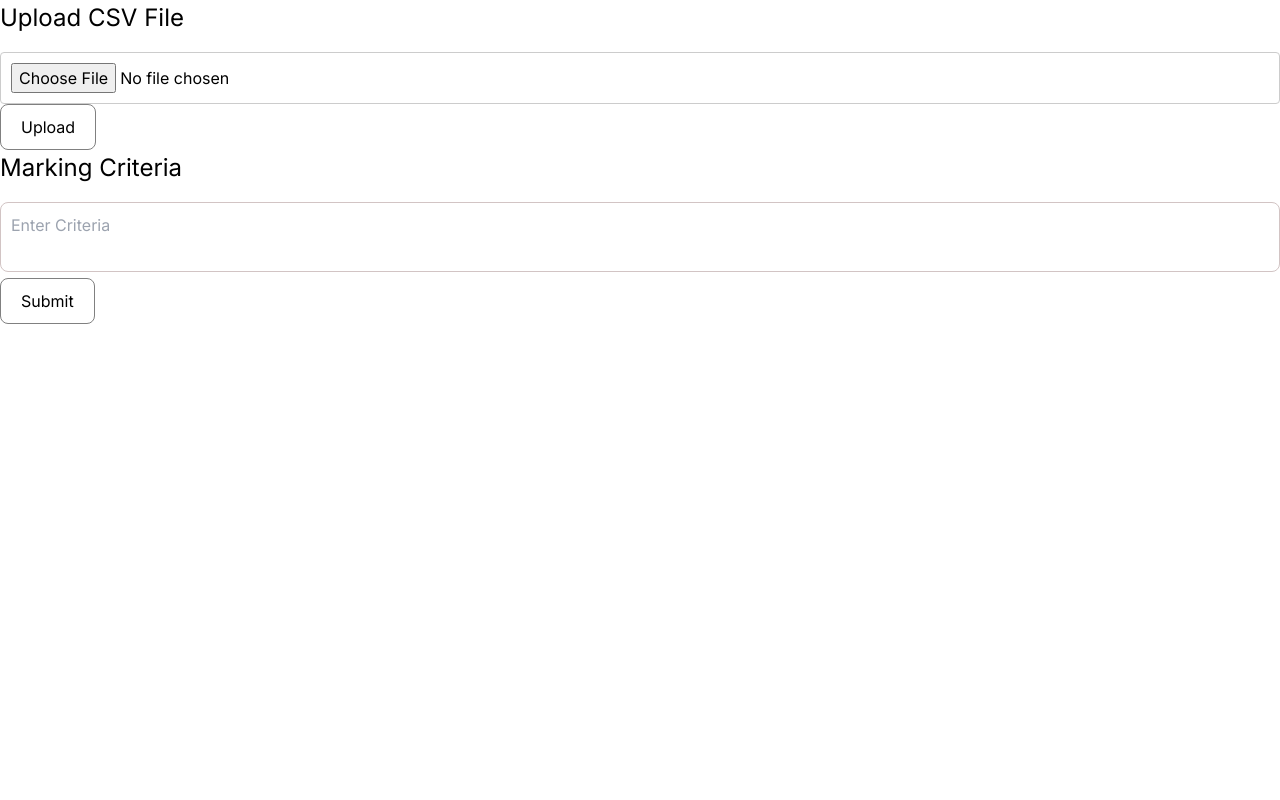
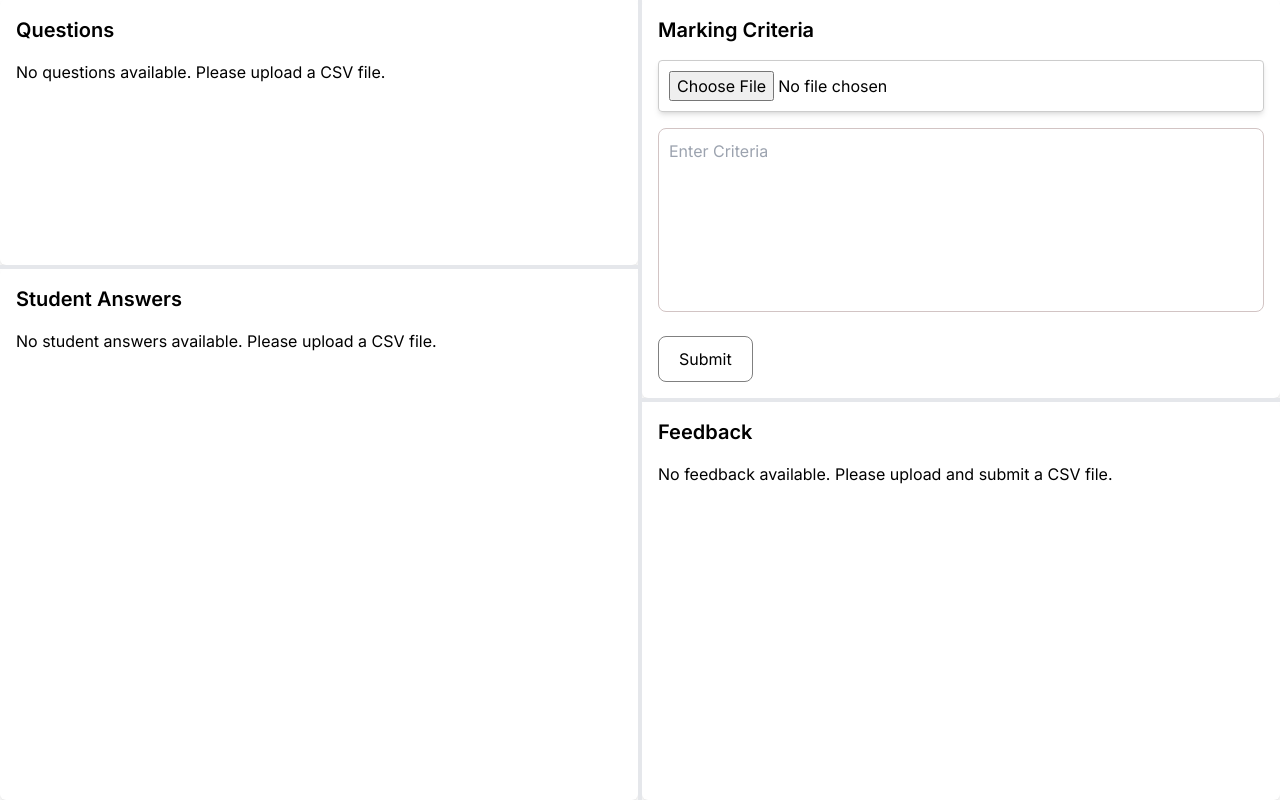
Before and after one commit to thecreatorclub/PathwayForExceptionalLearner_project1, a Next.js app: page /admin/UploadCSV in a window 1280 px wide. Built offline with nearby package versions, Linux system fonts and the light colour scheme.

Commit message:
Added the Ui, improved the output from CSV file and feedback

```diff
--- a/package.json
+++ b/package.json
@@ -18,13 +18,16 @@
     "@radix-ui/react-icons": "^1.3.0",
     "@radix-ui/react-popover": "^1.1.2",
     "@radix-ui/react-slot": "^1.1.0",
+    "@types/dompurify": "^3.2.0",
     "@vercel/postgres": "^0.10.0",
     "chroma-js": "^3.1.2",
     "class-variance-authority": "^0.7.0",
+    "dompurify": "^3.2.0",
     "dotenv": "^16.4.5",
     "lucide-react": "^0.446.0",
     "next": "^14.2.15",
     "next-themes": "^0.3.0",
+    "papaparse": "^5.4.1",
     "react": "^18.3.1",
     "react-dom": "^18.3.1",
     "react-draggable": "^4.4.6",
@@ -42,6 +45,7 @@
   "devDependencies": {
     "@types/chroma-js": "^2.4.4",
     "@types/node": "^22.7.4",
+    "@types/papaparse": "^5.3.15",
     "@types/react": "^18",
     "@types/react-dom": "^18",
     "@types/react-mentions": "^4.4.0",
--- a/src/app/admin/UploadCSV/page.tsx
+++ b/src/app/admin/UploadCSV/page.tsx
@@ -1,11 +1,23 @@
 "use client";
 
 import React, { useState } from "react";
+import Papa from "papaparse";
+import "/src/app/globals.css";
+import { Panel, PanelGroup, PanelResizeHandle } from "react-resizable-panels";
+
+interface Student {
+  studentID: number;
+  question: string;
+  response: string;
+  feedback?: string;
+}
 
 const UploadCSV = () => {
   const [file, setFile] = useState<File | null>(null);
-  const [line, setLine] = useState("");
   const [criteria, setCriteria] = useState("");
+  const [students, setStudents] = useState<Student[]>([]);
+  const [criteriaSubmitted, setCriteriaSubmitted] = useState(false);
+  const [loading, setLoading] = useState(false); // New state
 
   const handleFileChange = (event: React.ChangeEvent<HTMLInputElement>) => {
     if (event.target.files) {
@@ -14,63 +26,199 @@ const UploadCSV = () => {
   };
 
   const handleSubmit = async () => {
+    setLoading(true);
+    if (file) {
+      const reader = new FileReader();
+      reader.readAsText(file);
+      reader.onload = async (e) => {
+        const text = e.target?.result as string;
+
         try {
-      console.log(criteria, line);
+          console.log(criteria, text);
           const response = await fetch("/api/CSV", {
             method: "POST",
             headers: { "Content-Type": "application/json" },
             body: JSON.stringify({
-          line,
+              line: text,
               criteria,
             }),
           });
 
           if (response.ok) {
-        const data = await response.json();
-        console.log(data);
+            const res = await response.json();
+
+            // Parse the CSV content using PapaParse
+            Papa.parse(text, {
+              header: false,
+              skipEmptyLines: true,
+              complete: (results) => {
+                const parsedData = results.data;
+                console.log(parsedData);
+
+                // Update the students state with parsed data
+                const newStudents = parsedData
+                  .slice(1)
+                  .map((row: any, index: number) => {
+                    return {
+                      studentID: row[0],
+                      question: row[1],
+                      response: row[2],
+                      feedback: res.message.split("/n")[index],
+                    };
+                  });
+                setStudents(newStudents);
+                setCriteriaSubmitted(true); // Set criteria submitted to true
+                setLoading(false);
+              },
+            });
           }
         } catch (error) {
+          setLoading(false);
           console.error("Error fetching feedback:", error);
         }
-  };
-
-  const handleUpload = () => {
-    if (file) {
-      const reader = new FileReader();
-      reader.readAsText(file);
-      reader.onload = (e) => {
-        const text = e.target?.result as string;
-        console.log(text);
-
-        // Store the entire CSV content as a string
-        setLine(text);
       };
     }
   };
 
   return (
-    <div>
-      <h1>Upload CSV File</h1>
-      <input type="file" accept=".csv" onChange={handleFileChange} />
-      <button onClick={handleUpload}>Upload</button>
-      <form
-        onSubmit={(e) => {
-          e.preventDefault();
-          handleSubmit();
-        }}
-      >
-        <div>
-          <h1>Marking Criteria</h1>
+    <div className=" mx-auto h-full w-full ">
+      <PanelGroup direction="horizontal">
+        <Panel defaultSize={50}>
+          <PanelGroup direction="vertical">
+            {/* Questions Section - Top Left */}
+            <Panel defaultSize={25}>
+              <div className="border p-4 shadow-md rounded-md flex flex-col h-full">
+                <h2 className="text-xl font-semibold mb-4">Questions</h2>
+                <div className="flex-1 overflow-auto">
+                  {students.length > 0 ? (
+                    Array.from(
+                      new Set(students.map((student) => student.question))
+                    ).map((question, index) => (
+                      <div key={index} className="mb-4">
+                        <p>
+                          <strong>Question {index + 1}:</strong> {question}
+                        </p>
+                      </div>
+                    ))
+                  ) : (
+                    <p>No questions available. Please upload a CSV file.</p>
+                  )}
+                </div>
+              </div>
+            </Panel>
+            <PanelResizeHandle className="h-1 bg-gray-200 cursor-row-resize" />
+            {/* Student Answers Section - Bottom Left */}
+            <Panel defaultSize={50}>
+              <div className="border p-4 shadow-md rounded-md flex flex-col h-full">
+                <h2 className="text-xl font-semibold mb-4">Student Answers</h2>
+                <div className="flex-1 overflow-auto">
+                  {students.length > 0 ? (
+                    Array.from(
+                      new Set(students.map((student) => student.studentID))
+                    ).map((studentID) => (
+                      <div key={studentID} className="mb-4">
+                        <h3 className="text-lg font-semibold">
+                          Student ID: {studentID}
+                        </h3>
+                        {students
+                          .filter((student) => student.studentID === studentID)
+                          .map((student, index) => (
+                            <div key={index} className="ml-4 mb-2">
+                              <p>
+                                <strong>Answer {index + 1}:</strong>{" "}
+                                {student.response}
+                              </p>
+                            </div>
+                          ))}
+                      </div>
+                    ))
+                  ) : (
+                    <p>
+                      No student answers available. Please upload a CSV file.
+                    </p>
+                  )}
+                </div>
+              </div>
+            </Panel>
+          </PanelGroup>
+        </Panel>
+        <PanelResizeHandle className="w-1 bg-gray-200 cursor-col-resize" />
+        <Panel defaultSize={50}>
+          <PanelGroup direction="vertical">
+            {/* Marking Criteria Section - Top Right */}
+            <Panel defaultSize={50} order={1} minSize={10} collapsible>
+              {" "}
+              {/* Adjust size dynamically */}
+              <div className="border p-4 shadow-md rounded-md flex flex-col h-full">
+                <h2 className="text-xl font-semibold mb-4 ">Marking Criteria</h2>
+                <input
+                  type="file"
+                  accept=".csv"
+                  onChange={handleFileChange}
+                  className="file-input mb-4 shadow-md"
+                />
                 <textarea
                   name="Marking Criteria"
                   placeholder="Enter Criteria"
                   value={criteria}
                   onChange={(e) => setCriteria(e.target.value)}
+                  className="textarea textarea-bordered w-full h-40 mb-4 flex-1"
                 />
+                <button
+                  type="button"
+                  onClick={handleSubmit}
+                  className="btn btn-success mt-2 self-start"
+                  disabled={loading}
+                >
+                  {loading ? "Submitting..." : "Submit"}
+                </button>
               </div>
-
-        <button type="submit">Submit</button>
-      </form>
+            </Panel>
+            <PanelResizeHandle className="h-1 bg-gray-200 cursor-row-resize" />
+            {/* Feedback Section - Bottom Right */}
+            <Panel order={2} defaultSize={50}>
+              {/* Adjust size dynamically */}
+              <div className="border p-4 shadow-md rounded-md flex flex-col h-full">
+                <h2 className="text-xl font-semibold mb-4">Feedback</h2>
+                <div className="flex-1 overflow-auto">
+                  {students.length > 0 ? (
+                    Array.from(
+                      new Set(students.map((student) => student.studentID))
+                    )
+                      .sort((a, b) => a - b)
+                      .map((studentID) => (
+                        <div key={studentID} className="mb-4">
+                          <h3 className="text-lg font-semibold">
+                            Student ID: {studentID}
+                          </h3>
+                          {students
+                            .filter(
+                              (student) => student.studentID === studentID
+                            )
+                            .map((student, index) => (
+                              <div key={index} className="ml-4 mb-2">
+                                <p>
+                                  <strong>
+                                    Feedback for Question {index + 1}:
+                                  </strong>{" "}
+                                  {student.feedback}
+                                </p>
+                              </div>
+                            ))}
+                        </div>
+                      ))
+                  ) : (
+                    <p>
+                      No feedback available. Please upload and submit a CSV
+                      file.
+                    </p>
+                  )}
+                </div>
+              </div>
+            </Panel>
+          </PanelGroup>
+        </Panel>
+      </PanelGroup>
     </div>
   );
 };
--- a/src/app/api/CSV/route.ts
+++ b/src/app/api/CSV/route.ts
@@ -18,14 +18,13 @@ export async function POST(request: NextRequest) {
       {
         role: "system",
         content: `
-You are a tutor at university marking papers, you must provide concise feedback with a mark out of 0-5.
+You are a tutor at university marking papers, you must provide concise and insightful feedback with a mark out of 0-5. You must provide the reason on why you gave that mark, this is all to help the teacher give the student the best feedback possible.
 
 Instructions:
 - Read the student's response to the question.
 - Provide feedback based on the marking criteria provided.
 - Give a mark out of 5 based on the student's response.(eg full marks if correct, 0 if completely wrong)
-
-Do the above for each new line (/n)
+- After each feedback you provide make a new line (/n)
         `,
       },
       { role: "user", content: prompt },
```
Also changed, not shown: 1 other file (tests, documents, lock files or other folders). Lines whose indentation alone changed are shown as unchanged.
